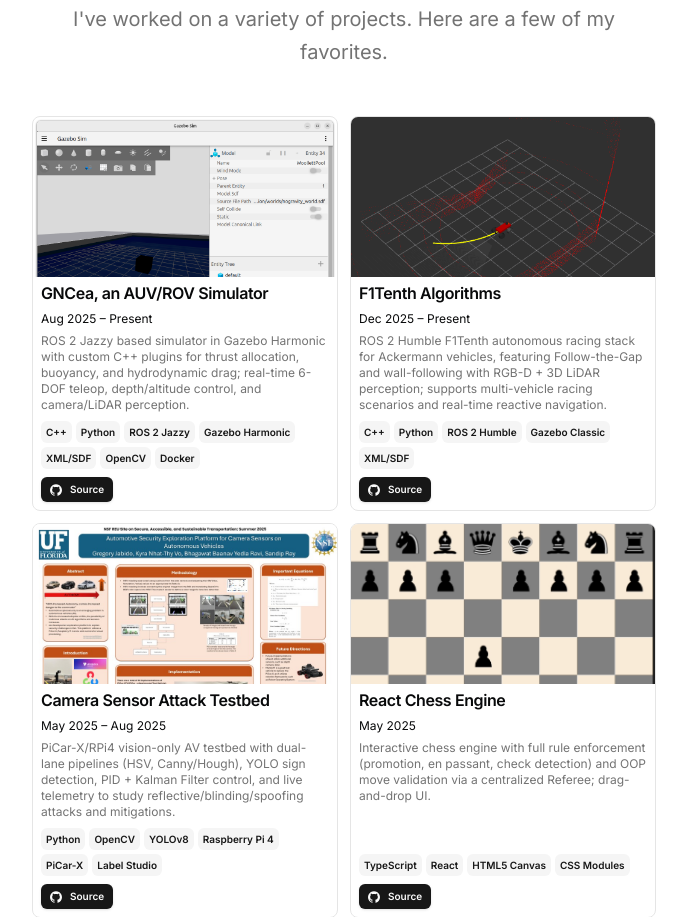
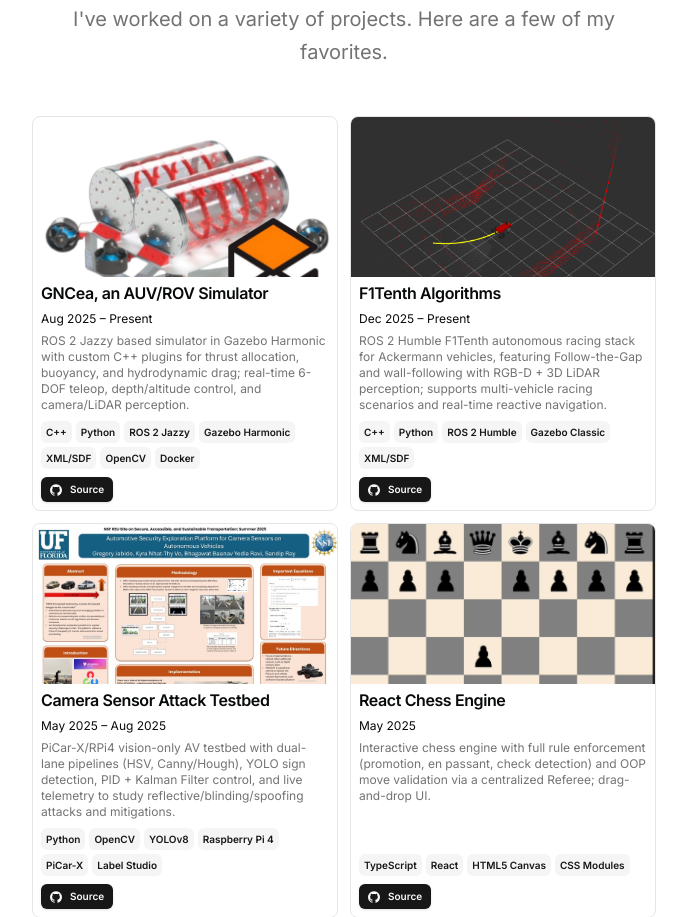
Before and after one commit to sangregoriokimpo/personalwebsite, a Next.js app: page / in a window 1280 px wide. Shown: the part 1480-2397 px from the top of the page, without its empty margins (296-983 px from the left). Built offline with nearby package versions, Linux system fonts and the light colour scheme.

Commit message:
implementation: add gncea logo

```diff
--- a/src/data/resume.tsx
+++ b/src/data/resume.tsx
@@ -192,7 +192,7 @@ export const DATA = {
           icon: <Icons.github className="size-3" />,
         },
       ],
-      image: "/GNCea.png",
+      image: "/gncealogo.png",
       video: "",
     },
     {
```
Also changed, not shown: public/gncealogo.png (added).
